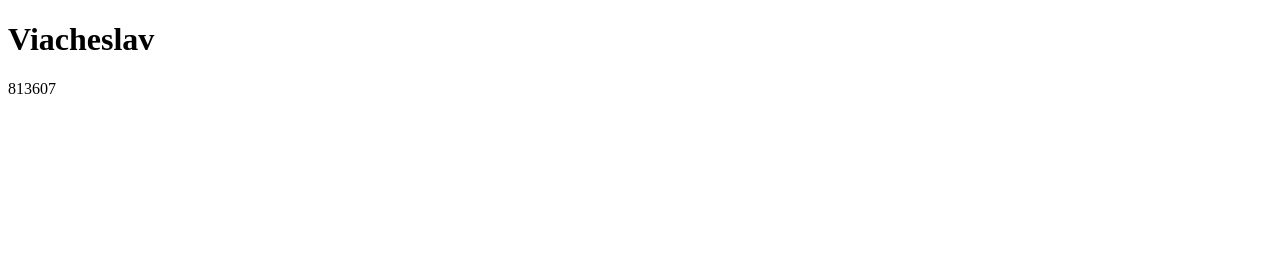
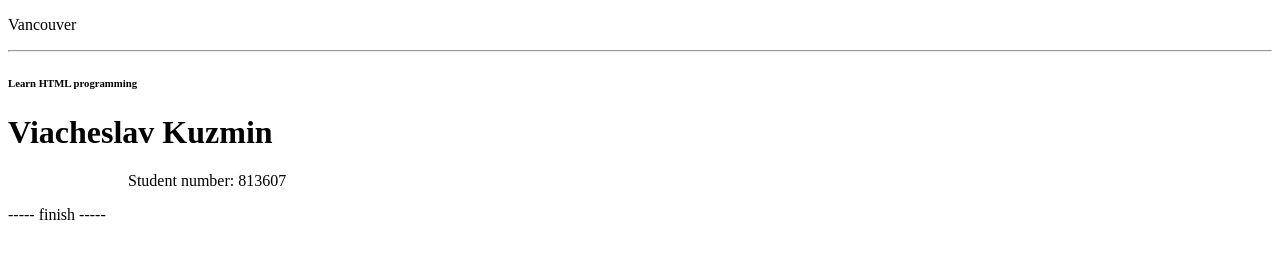
Before and after one commit to Viacheslav1456/My-website, a plain HTML site: page Viacheslav2024.html in a window 1280 px wide. Drawn offline with Linux system fonts and the light colour scheme.

Commit message:
Update Viacheslav2024.html

```diff
--- a/Viacheslav2024.html
+++ b/Viacheslav2024.html
@@ -1,12 +1,13 @@
 <!DOCTYPE html>
+<title> CSCI 101 sec 8 </title>
+<body>
+<p> Vancouver </p>
+<hr>
+<h6> Learn HTML programming </h6>
+<h1> Viacheslav Kuzmin </h1>
+<span style="position:relative;left:120px;">
+Student number: 813607
+</span>
+<p> ----- finish -----</p>
+</body>
 <html>
-<head>
-<title>Page Title</title>
-</head>
-<body>
-
-<h1>Viacheslav</h1>
-<p>813607</p>
-
-</body>
-</html>
```
